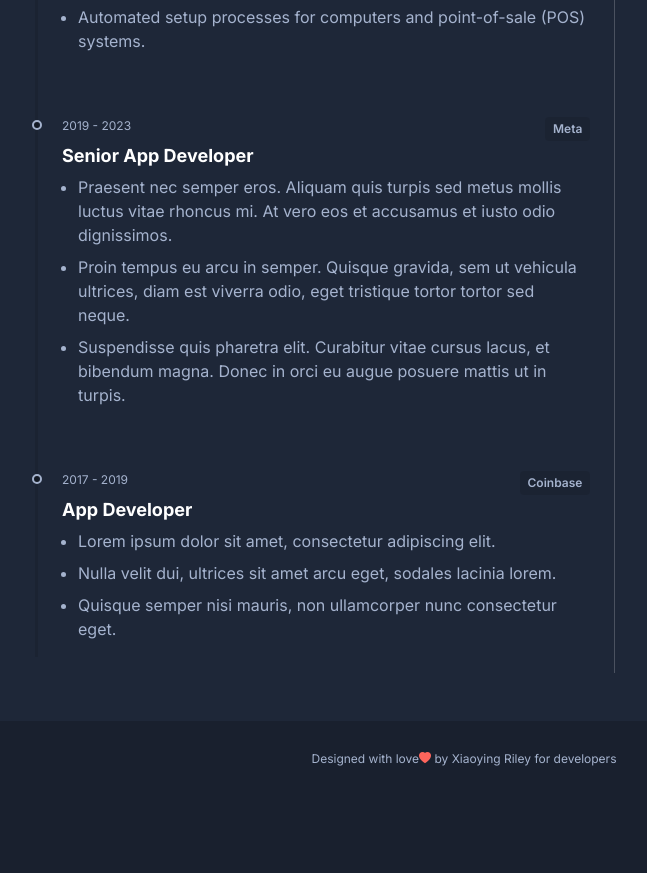
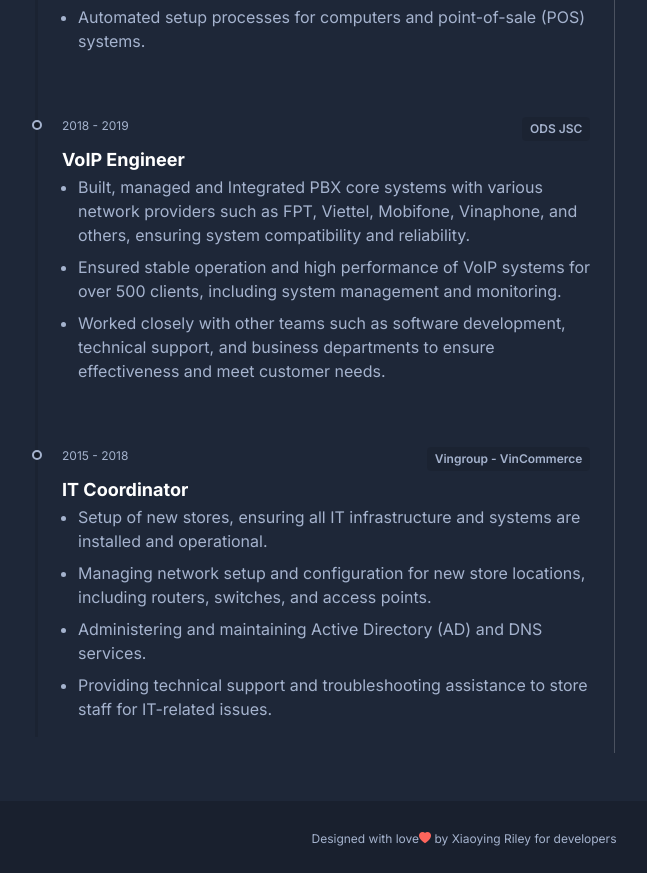
Before and after one commit to BinhPhuongIT/binhphuongit.github.io, a plain HTML site: page index.html in a window 1280 px wide. Shown: the part 1968-2841 px from the top of the page, without its empty margins (176-823 px from the left). Before the commit the page ends 2761 px from the top, so only its background shows below. Drawn offline with nearby package versions, Linux system fonts and the light colour scheme.

Commit message:
update cv

```diff
--- a/index.html
+++ b/index.html
@@ -103,12 +103,11 @@
 
 													    <li>Led the design, deployment, and management of server and network systems, ensuring high performance and reliability.</li>
 													    <li>Conducted research on new solutions to enhance performance and security, implementing innovative measures to mitigate risks and improve efficiency.</li>
-														<li>Developed automation systems to optimize application deployment processes, streamlining workflows and reducing manual intervention</li>
-														<li>Established monitoring, alerting, and security systems, ensuring proactive detection and response to potential threats and vulnerabilities</li>
+														<li>Developed automation systems to optimize application deployment processes, streamlining workflows and reducing manual intervention.</li>
+														<li>Established monitoring, alerting, and security systems, ensuring proactive detection and response to potential threats and vulnerabilities.</li>
 														<li>Implemented robust disaster recovery systems, ensuring business continuity and minimizing downtime in case of emergencies.</li>
-														<li>Provided direction and guided the development roadmap for DevOps team, fostering skill development and aligning team goals with organizational objectives</li>
+														<li>Provided direction and guided the development roadmap for DevOps team, fostering skill development and aligning team goals with organizational objectives.</li>
 												    </ul>
-
 											    </div><!--//resume-timeline-item-desc-->
 
 												<div class="resume-timeline-item-desc">
@@ -128,7 +127,6 @@
 														<li>Deployed and managed asset management systems</li>
 														<li>Automated setup processes for computers and point-of-sale (POS) systems.</li>
 												    </ul>
-
 											    </div><!--//resume-timeline-item-desc-->
 
 										    </article><!--//resume-timeline-item-->
@@ -138,18 +136,18 @@
 											    <div class="resume-timeline-item-header mb-2">
 
 												    <div class="resume-position-meta d-flex justify-content-between mb-1">
-													    <div class="resume-position-time">2019 - 2023</div>
-													    <div class="resume-company-name">Meta</div>
+													    <div class="resume-position-time">2018 - 2019</div>
+													    <div class="resume-company-name">ODS JSC</div>
 												    </div>
-											        <h3 class="resume-position-title mb-1">Senior App Developer</h3>
 
 											    </div><!--//resume-timeline-item-header-->
 											    <div class="resume-timeline-item-desc">
+													<h3 class="resume-position-title mb-1">VoIP Engineer</h3>
+
 												    <ul class="resume-timeline-list">
-
-													    <li>Praesent nec semper eros. Aliquam quis turpis sed metus mollis luctus vitae rhoncus mi. At vero eos et accusamus et iusto odio dignissimos.</li>
-													    <li>Proin tempus eu arcu in semper. Quisque gravida, sem ut vehicula ultrices, diam est viverra odio, eget tristique tortor tortor sed neque.</li>
-													    <li>Suspendisse quis pharetra elit. Curabitur vitae cursus lacus, et bibendum magna. Donec in orci eu augue posuere mattis ut in turpis.</li>
+													    <li>Built, managed and Integrated PBX core systems with various network providers such as FPT, Viettel, Mobifone, Vinaphone, and others, ensuring system compatibility and reliability.</li>
+													    <li>Ensured stable operation and high performance of VoIP systems for over 500 clients, including system management and monitoring.</li>
+													    <li>Worked closely with other teams such as software development, technical support, and business departments to ensure effectiveness and meet customer needs.</li>
 												    </ul>
 
 											    </div><!--//resume-timeline-item-desc-->
@@ -160,19 +158,19 @@
 											    <div class="resume-timeline-item-header mb-2">
 
 												    <div class="resume-position-meta d-flex justify-content-between mb-1">
-													    <div class="resume-position-time">2017 - 2019</div>
-													    <div class="resume-company-name">Coinbase</div>
+													    <div class="resume-position-time">2015 - 2018</div>
+													    <div class="resume-company-name">Vingroup - VinCommerce </div>
 												    </div>
-											        <h3 class="resume-position-title mb-1">App Developer</h3>
 
 											    </div><!--//resume-timeline-item-header-->
 											    <div class="resume-timeline-item-desc">
+													<h3 class="resume-position-title mb-1">IT Coordinator</h3>
+
 												    <ul class="resume-timeline-list">
-
-													    <li>Lorem ipsum dolor sit amet, consectetur adipiscing elit.</li>
-													    <li>Nulla velit dui, ultrices sit amet arcu eget, sodales lacinia lorem.</li>
-													    <li>Quisque semper nisi mauris, non ullamcorper nunc consectetur eget. </li>
-
+													    <li>Setup of new stores, ensuring all IT infrastructure and systems are installed and operational.</li>
+													    <li>Managing network setup and configuration for new store locations, including routers, switches, and access points.</li>
+													    <li>Administering and maintaining Active Directory (AD) and DNS services. </li>
+														<li>Providing technical support and troubleshooting assistance to store staff for IT-related issues.</li>
 												    </ul>
 
 											    </div><!--//resume-timeline-item-desc-->
```
